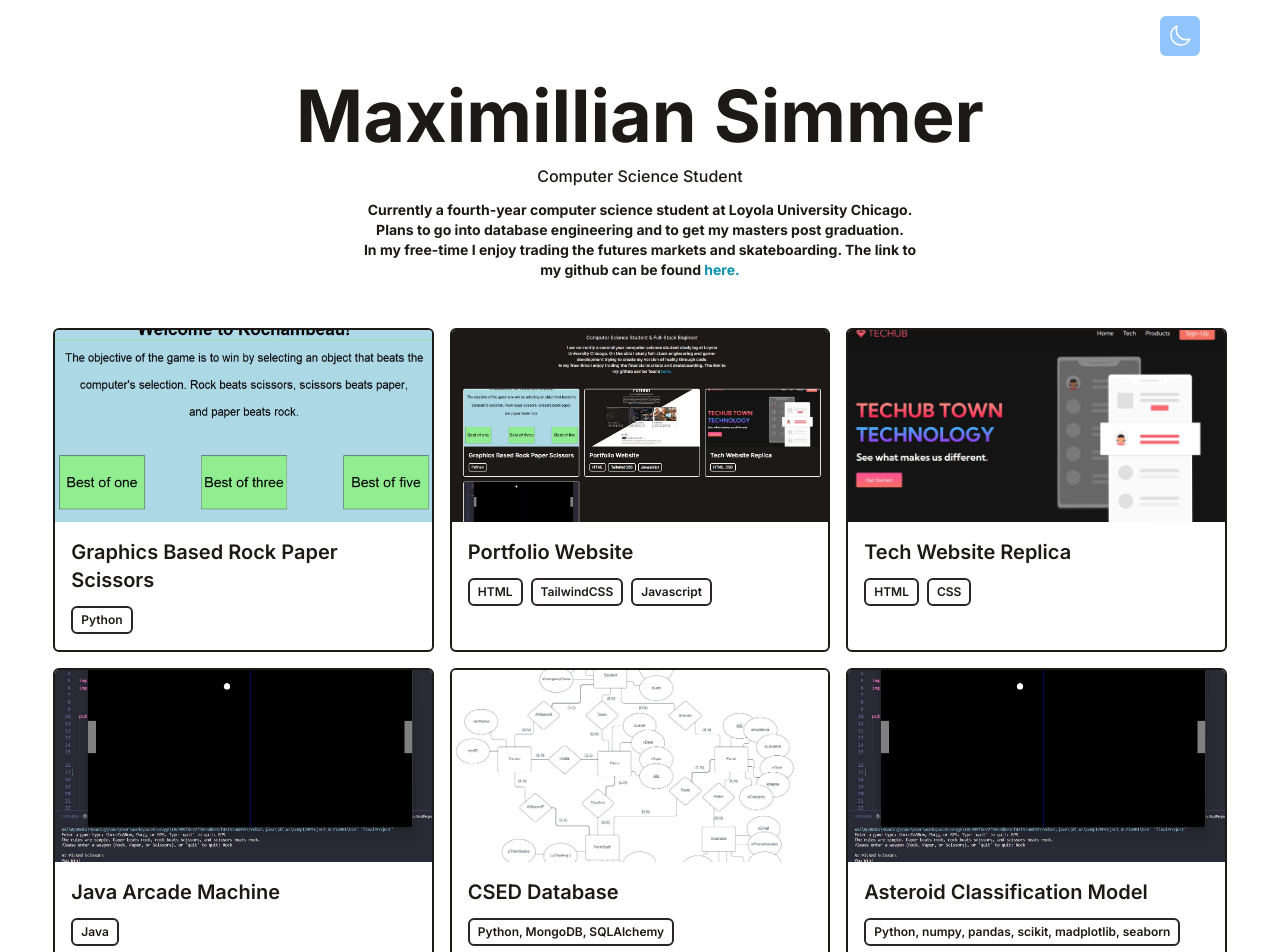
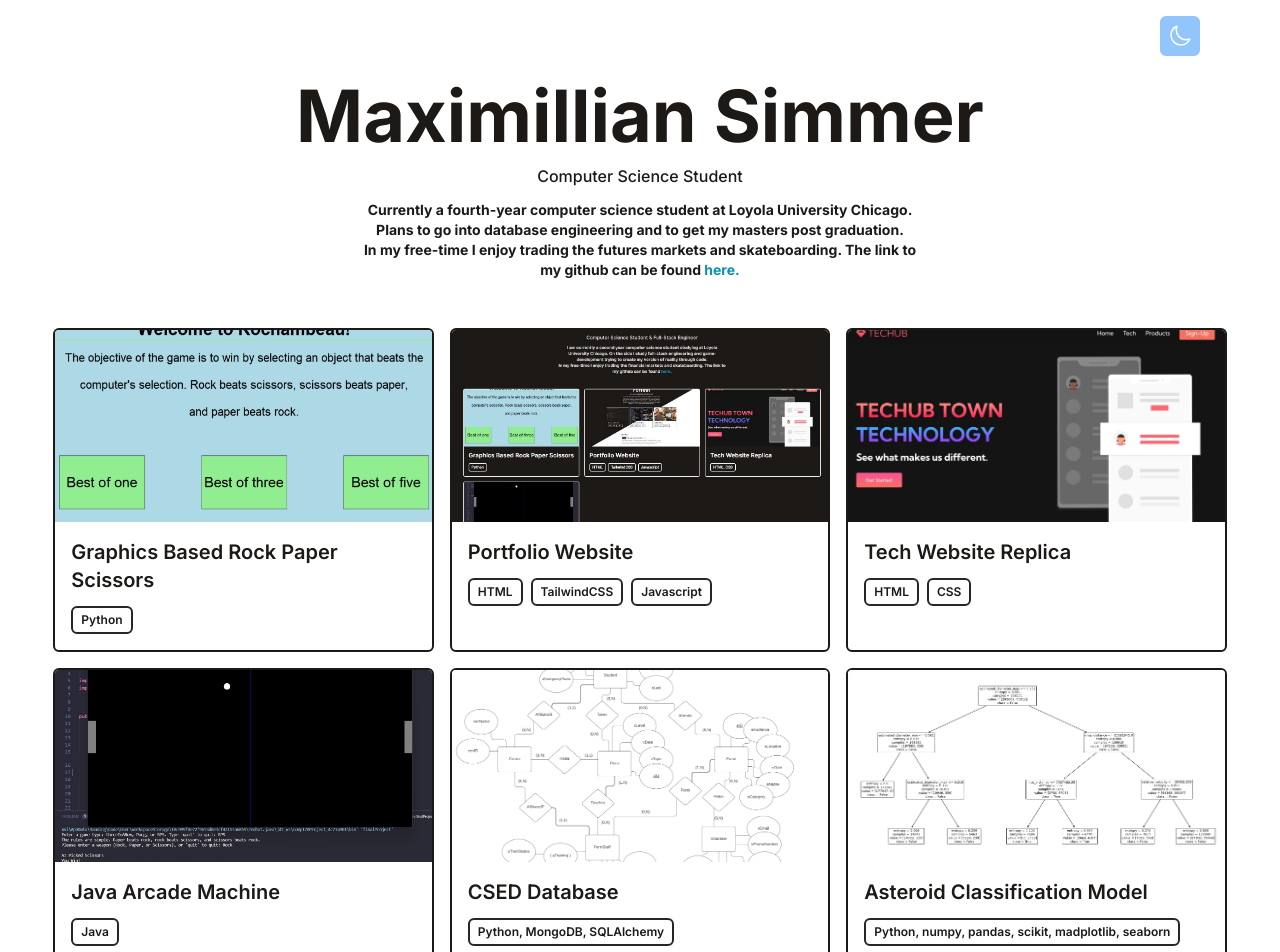
Before and after one commit to maxSimmer/maximilliansimmer.com, a React (Vite) app: page / in a window 1280 px wide. Shown: the top 952 px of the page. Built offline with nearby package versions, Linux system fonts and the light colour scheme.

Commit message:
add asteroid image

```diff
--- a/src/data/portfolio.js
+++ b/src/data/portfolio.js
@@ -36,7 +36,7 @@
 
     {
         title: 'Asteroid Classification Model',
-        imgUrl: '/assets/ArcadeMachinePortfolioImage.jpg',
+        imgUrl: '/assets/asteroid ML image.png',
         stack: ['Python, numpy, pandas, scikit, madplotlib, seaborn'],
         link: 'https://github.com/maxSimmer/CSED-DBMS-and-ORM-',
     },
```
Also changed, not shown: public/assets/asteroid ML image.png (added), 1 other file (tests, documents, lock files or other folders).
